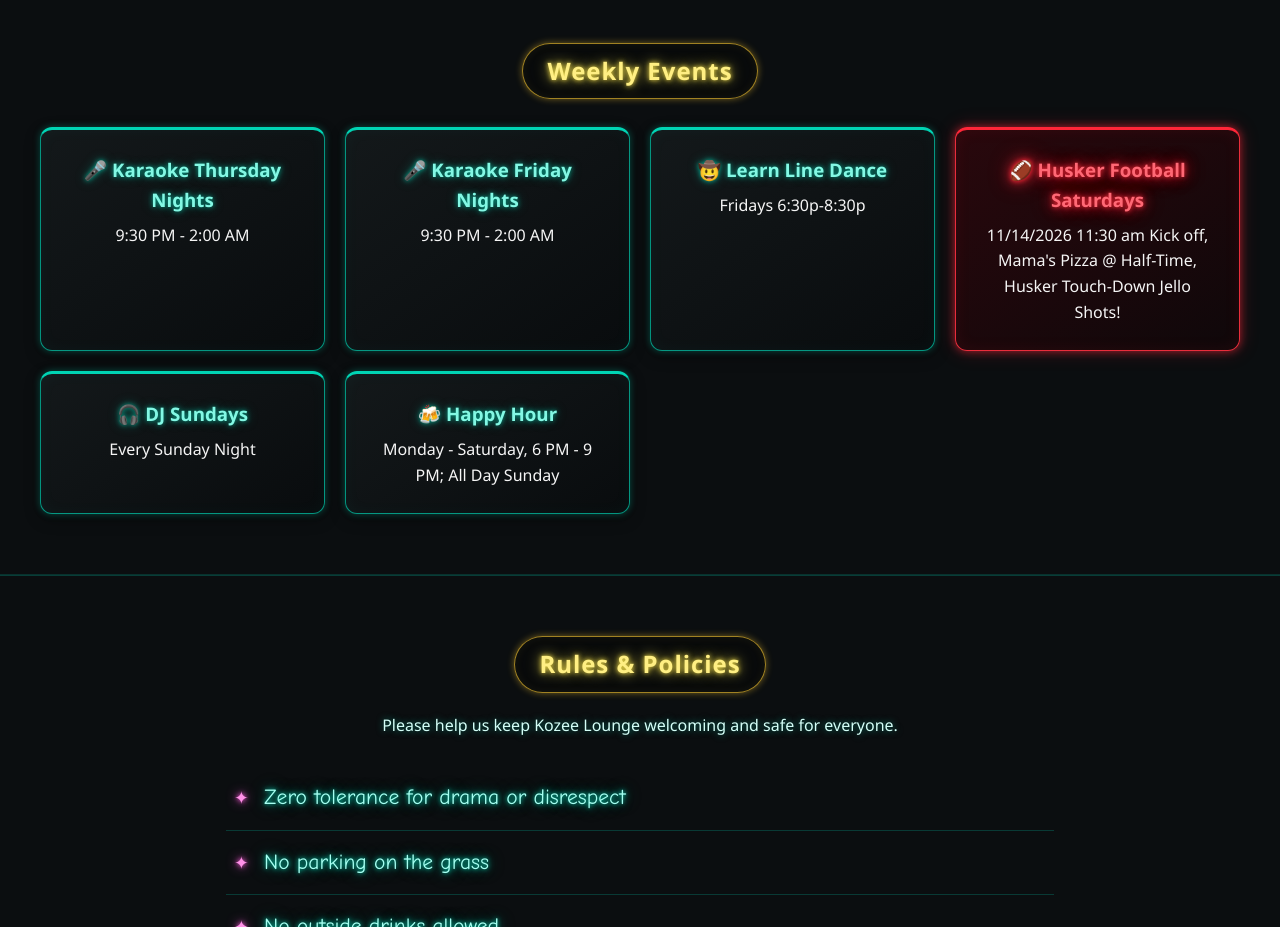
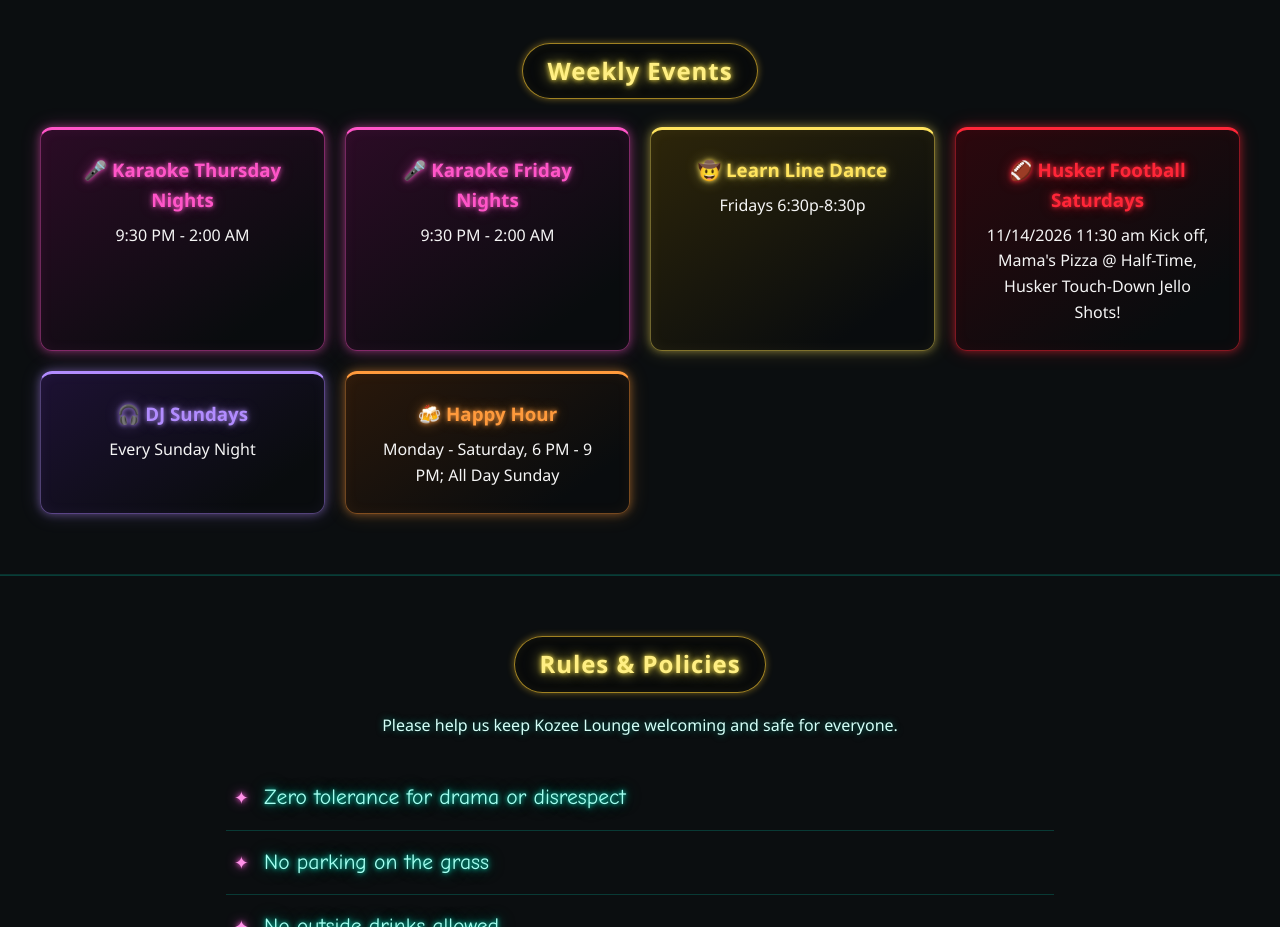
Before and after one commit to miodowskisamantha-jo/Kozee-Lounge, a plain HTML site: page index.html in a window 1280 px wide. Shown: the part 2260-3187 px from the top of the page. Drawn offline with Linux system fonts and the light colour scheme.

Commit message:
Give each event type its own neon color

```diff
--- /dev/null
+++ b/events-neon.css
@@ -0,0 +1,51 @@
+/* Event cards use different neon colors by event type */
+#events-grid .event-neon-karaoke{
+    --event-neon: #ff55c8;
+    --event-neon-soft: rgba(255,85,200,.42);
+    --event-neon-bg: rgba(45,12,39,.96);
+}
+
+#events-grid .event-neon-dj{
+    --event-neon: #b28cff;
+    --event-neon-soft: rgba(178,140,255,.42);
+    --event-neon-bg: rgba(30,18,53,.96);
+}
+
+#events-grid .event-neon-husker{
+    --event-neon: #ff2638;
+    --event-neon-soft: rgba(255,38,56,.48);
+    --event-neon-bg: rgba(46,8,14,.96);
+}
+
+#events-grid .event-neon-dancing{
+    --event-neon: #ffe45e;
+    --event-neon-soft: rgba(255,228,94,.42);
+    --event-neon-bg: rgba(47,39,10,.96);
+}
+
+#events-grid .event-neon-happy-hour{
+    --event-neon: #ff9a3c;
+    --event-neon-soft: rgba(255,154,60,.42);
+    --event-neon-bg: rgba(43,25,11,.96);
+}
+
+#events-grid .event-neon{
+    border-color:var(--event-neon-soft, rgba(0,212,180,.45));
+    border-top-color:var(--event-neon, #00d4b4);
+    background:linear-gradient(145deg, var(--event-neon-bg, #14191b), #090c0e 82%);
+    box-shadow:0 0 8px var(--event-neon-soft, rgba(0,212,180,.3)), 0 0 20px color-mix(in srgb, var(--event-neon, #00d4b4) 20%, transparent), inset 0 0 14px color-mix(in srgb, var(--event-neon, #00d4b4) 6%, transparent);
+}
+
+#events-grid .event-neon h3{
+    color:var(--event-neon, #83f8e4);
+    text-shadow:0 0 5px var(--event-neon, #00d4b4), 0 0 14px var(--event-neon-soft, rgba(0,212,180,.5));
+}
+
+#events-grid .event-neon:hover{
+    box-shadow:0 0 13px var(--event-neon-soft, rgba(0,212,180,.55)), 0 0 28px color-mix(in srgb, var(--event-neon, #00d4b4) 28%, transparent), inset 0 0 18px color-mix(in srgb, var(--event-neon, #00d4b4) 9%, transparent);
+}
+
+@supports not (color: color-mix(in srgb, red, transparent)){
+    #events-grid .event-neon{ box-shadow:0 0 8px var(--event-neon-soft); }
+    #events-grid .event-neon:hover{ box-shadow:0 0 13px var(--event-neon-soft); }
+}
--- a/index.html
+++ b/index.html
@@ -5,6 +5,7 @@
     <meta name="viewport" content="width=device-width, initial-scale=1.0">
     <title>Kozee Lounge | No Bad Days</title>
     <link rel="stylesheet" href="styles.css">
+    <link rel="stylesheet" href="events-neon.css">
     <link rel="stylesheet" href="rules.css">
     <link rel="stylesheet" href="gallery-book.css">
     <script src="site-content.js" defer></script>
--- a/site-content.js
+++ b/site-content.js
@@ -27,7 +27,23 @@ async function loadSiteContent() {
                 const card = document.createElement("article");
                 card.className = "card";
                 const titleText = item.title || fallbackTitle;
-                if (/husker/i.test(titleText)) card.classList.add("husker-neon");
+                const searchableText = `${titleText} ${item.details || ""}`.toLowerCase();
+                if (containerId === "events-grid") {
+                    card.classList.add("event-neon");
+                    if (/karaoke|sing|open mic/.test(searchableText)) {
+                        card.classList.add("event-neon-karaoke");
+                    } else if (/dj|music|dance party/.test(searchableText)) {
+                        card.classList.add("event-neon-dj");
+                    } else if (/husker|football/.test(searchableText)) {
+                        card.classList.add("event-neon-husker", "husker-neon");
+                    } else if (/line dance|dancing/.test(searchableText)) {
+                        card.classList.add("event-neon-dancing");
+                    } else if (/happy hour/.test(searchableText)) {
+                        card.classList.add("event-neon-happy-hour");
+                    }
+                } else if (/husker/i.test(searchableText)) {
+                    card.classList.add("husker-neon");
+                }
                 const title = document.createElement("h3");
                 title.textContent = titleText;
                 card.append(title);
@@ -146,7 +162,6 @@ async function loadSiteContent() {
                 const showPage = (page) => {
                     currentPage = Math.max(0, Math.min(page, pageCount - 1));
                     spread.replaceChildren();
-
                     const pagePhotos = photos.slice(currentPage * photosPerPage, (currentPage + 1) * photosPerPage);
                     pagePhotos.forEach((photo) => {
                         const figure = document.createElement("figure");
@@ -169,14 +184,12 @@ async function loadSiteContent() {
                         }
                         spread.append(figure);
                     });
-
                     spread.classList.remove("page-turn");
                     void spread.offsetWidth;
                     spread.classList.add("page-turn");
                     status.textContent = pageCount ? `Page ${currentPage + 1} of ${pageCount}` : "Page 0 of 0";
                     previous.disabled = currentPage === 0 || pageCount === 0;
                     next.disabled = currentPage >= pageCount - 1 || pageCount === 0;
-
                     if (pageCount === 0) {
                         const empty = document.createElement("p");
                         empty.className = "photo-book-empty";
```
